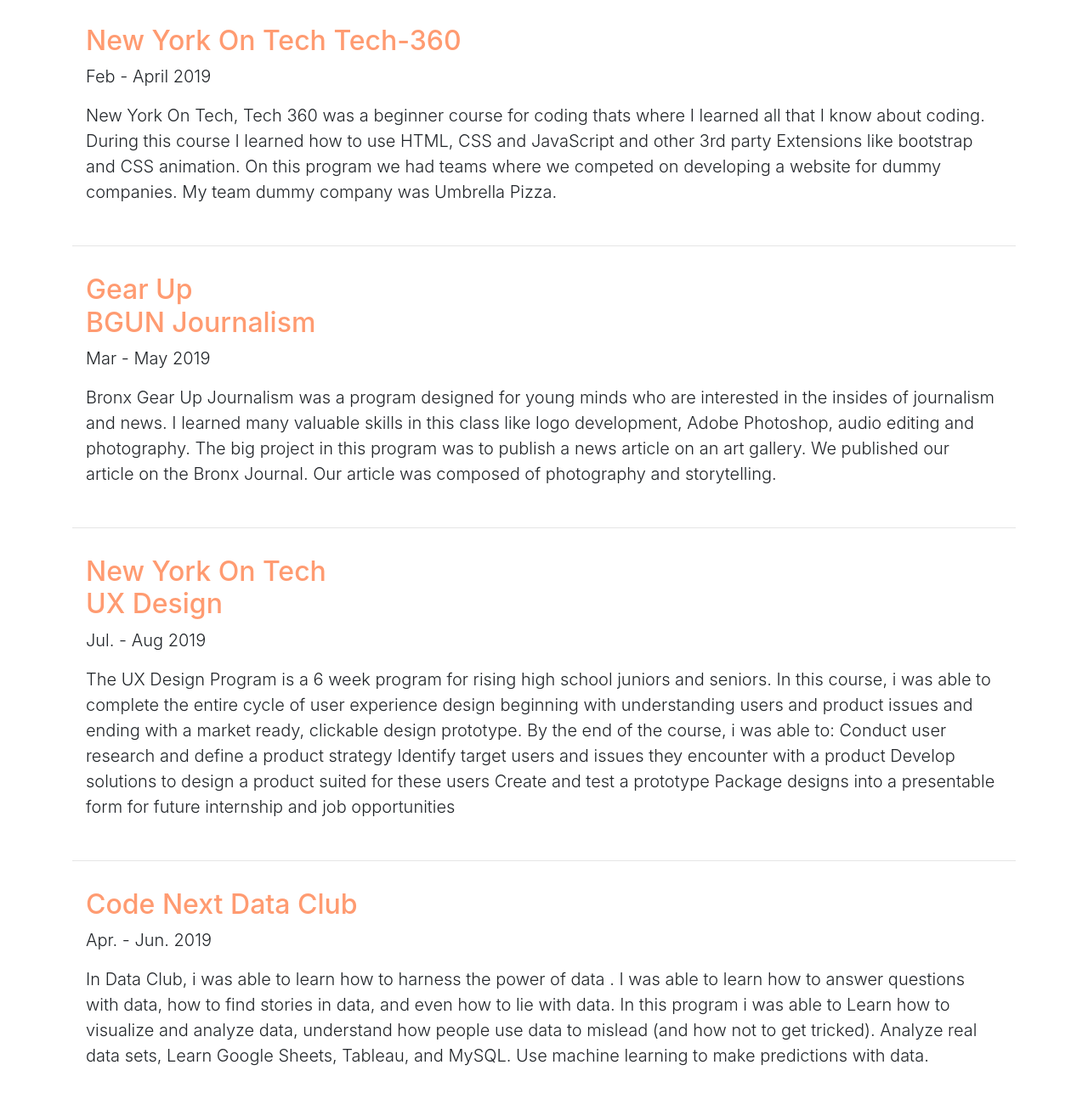
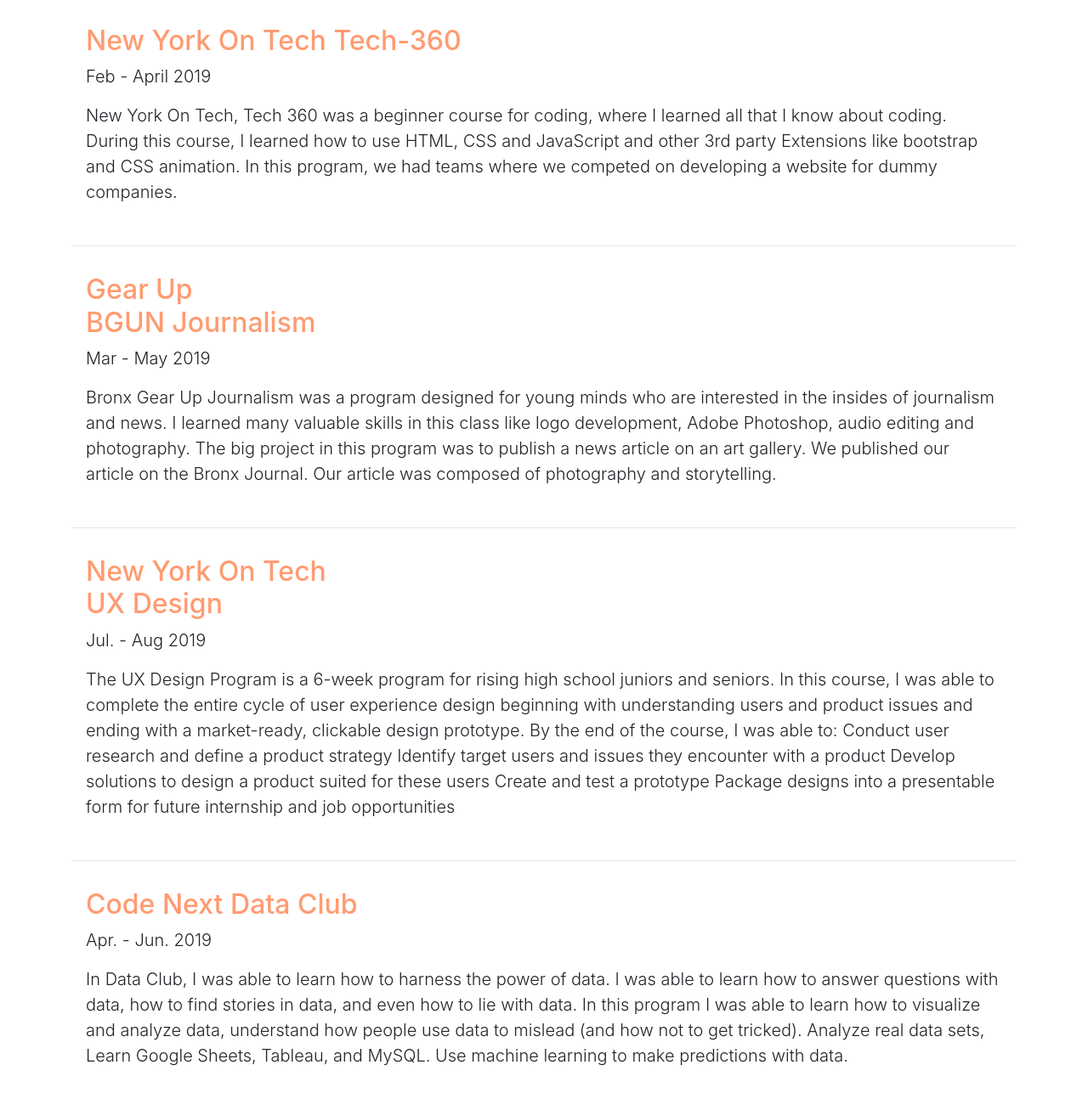
Before and after one commit to RodolfoBaez/class_e, a plain HTML site: page home.html in a window 1280 px wide. Shown: the part 1540-2827 px from the top of the page at 85% size. Drawn offline with nearby package versions, Linux system fonts and the light colour scheme.

Commit message:
Update home.html

```diff
--- a/home.html
+++ b/home.html
@@ -59,9 +59,7 @@
 					<h2>Michael Blake <BR>Fellowship</h2>
 					<p class="lead">Jan - Feb 2019</p>
 
-					<p class="lead">On my Fellowship with Michael Blake For Public Advocate, I took on the role of aiding the Manhattan Borough Director Sophia Lajaunie on phone banks and Distribution of flyers. During the weeks of the election, I
-						would have invited classmates to go out on 161st and distribute flyers to people leaving the 4 Train, or head over to the Blake office in 125th St. In Harlem and make calls. The last week of the election, I was at the public advocate last
-						debate hosted by Al Sharpton. In total, I did 100 hours of service, 726 calls and recruited 10 people to volunteer.</p>
+					<p class="lead">On my Fellowship with Michael Blake For Public Advocate, I took on the role of aiding the Manhattan Borough Director Sophia Lajaunie on phone banks and Distribution of flyers. During the weeks of the election, I would have invited classmates to go out on 161st and distribute flyers to people leaving the 4 Train, or head over to the Blake office in 125th St. In Harlem and make calls. In the last week of the election, I was at the public advocate last debate hosted by Al Sharpton. In total, I did 100 hours of service, 726 calls and recruited 10 people to volunteer.</p>
 					<table class="table">
 						<thead class="thead-light">
 							<tr>
@@ -97,8 +95,7 @@
 					<h2>New York On Tech Tech-360</h2>
 					<p class="lead">Feb - April 2019</h5>
 
-						<p class="lead">New York On Tech, Tech 360 was a beginner course for coding thats where I learned all that I know about coding. During this course I learned how to use HTML, CSS and JavaScript and other 3rd party Extensions like
-							bootstrap and CSS animation. On this program we had teams where we competed on developing a website for dummy companies. My team dummy company was Umbrella Pizza. </p>
+						<p class="lead">New York On Tech, Tech 360 was a beginner course for coding, where I learned all that I know about coding. During this course, I learned how to use HTML, CSS and JavaScript and other 3rd party Extensions like bootstrap and CSS animation. In this program, we had teams where we competed on developing a website for dummy companies.  </p>
 				</div>
 
 			</div>
@@ -118,13 +115,12 @@
 					<h2>New York On Tech<br>UX Design</h2>
 					<p class="lead"> Jul. - Aug 2019</p>
 
-					<p class="lead">The UX Design Program is a 6 week program for rising high school juniors and seniors. In this course, i was able to complete the entire cycle of user experience design beginning with understanding users and product issues
-						and ending with a market ready, clickable design prototype. By the end of the course, i was able to:
-						Conduct user research and define a product strategy
-						Identify target users and issues they encounter with a product
-						Develop solutions to design a product suited for these users
-						Create and test a prototype
-						Package designs into a presentable form for future internship and job opportunities</p>
+					<p class="lead">The UX Design Program is a 6-week program for rising high school juniors and seniors. In this course, I was able to complete the entire cycle of user experience design beginning with understanding users and product issues and ending with a market-ready, clickable design prototype. By the end of the course, I was able to:
+Conduct user research and define a product strategy
+Identify target users and issues they encounter with a product
+Develop solutions to design a product suited for these users
+Create and test a prototype
+Package designs into a presentable form for future internship and job opportunities</p>
 				</div>
 			</div>
 			<hr>
@@ -133,8 +129,7 @@
 					<h2>Code Next Data Club</h2>
 					<p class="lead"> Apr. - Jun. 2019</p>
 
-					<p class="lead">In Data Club, i was able to learn how to harness the power of data . I was able to learn how to answer questions with data, how to find stories in data, and even how to lie with data. In this program i was able to Learn how
-						to visualize and analyze data, understand how people use data to mislead (and how not to get tricked). Analyze real data sets, Learn Google Sheets, Tableau, and MySQL. Use machine learning to make predictions with data.</p>
+					<p class="lead">In Data Club, I was able to learn how to harness the power of data. I was able to learn how to answer questions with data, how to find stories in data, and even how to lie with data. In this program I was able to learn how to visualize and analyze data, understand how people use data to mislead (and how not to get tricked). Analyze real data sets, Learn Google Sheets, Tableau, and MySQL. Use machine learning to make predictions with data.</p>
 				</div>
 			</div>
 
```
